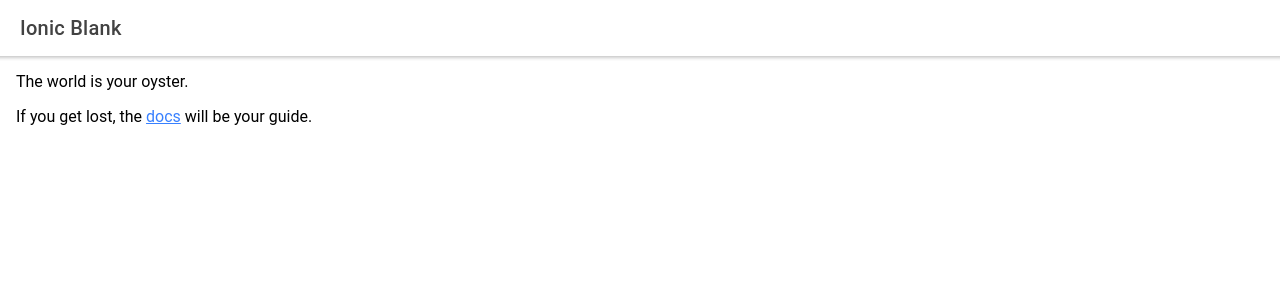
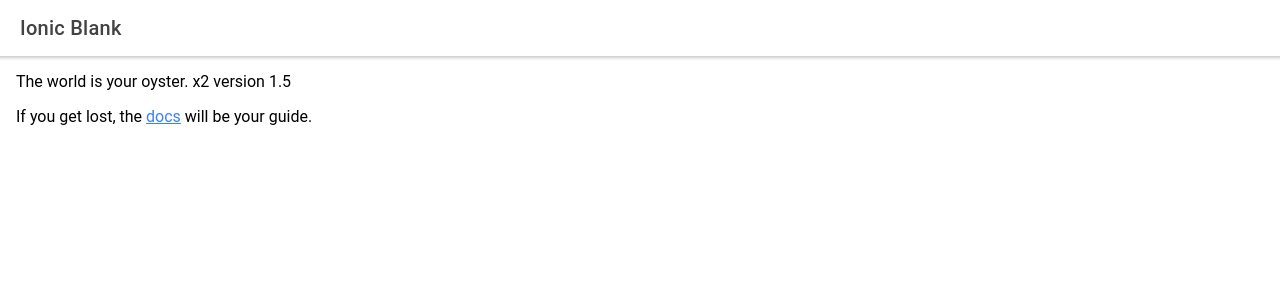
Before and after one commit to messiah-timescape/timescape, a React (Create React App) app: page /home in a window 1280 px wide. Shown: the top 300 px of the page. Built offline with nearby package versions, Linux system fonts and the light colour scheme.

Commit message:
Update homepage test

```diff
--- a/src/pages/home.tsx
+++ b/src/pages/home.tsx
@@ -10,7 +10,7 @@
         </IonToolbar>
       </IonHeader>
       <IonContent className="ion-padding">
-        The world is your oyster.
+        The world is your oyster. x2 version 1.5
         <p>
           If you get lost, the{' '}
           <a target="_blank" rel="noopener noreferrer" href="https://ionicframework.com/docs/">
```
